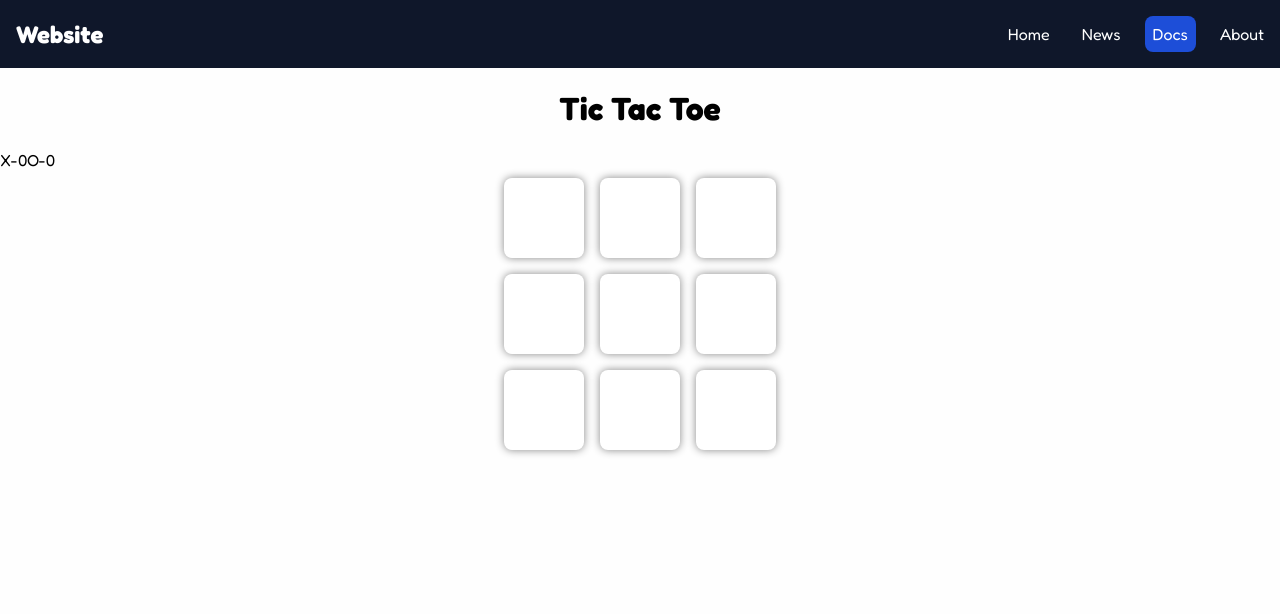
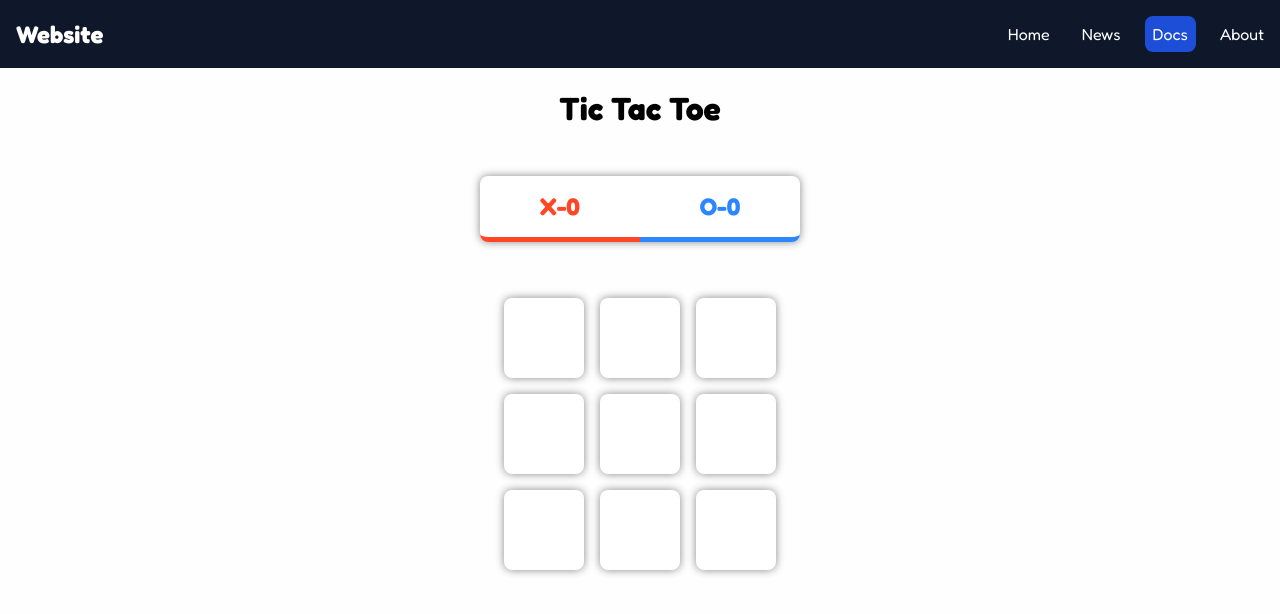
Before and after one commit to Afekadar/react2, a React (Create React App) app: page /Docs in a window 1280 px wide. Shown: the top 614 px of the page. Built offline with nearby package versions, Linux system fonts and the light colour scheme.

Commit message:
scoreboard css

```diff
--- a/src/Components/pages/TicTacToe/ScoreBoard.css
+++ b/src/Components/pages/TicTacToe/ScoreBoard.css
@@ -0,0 +1,35 @@
+.scoreboard {
+  display: flex;
+  flex-direction: row;
+  align-items: center;
+  justify-content: space-evenly;
+  width: 20rem;
+  font-size: 1.5em;
+  background-color: white;
+  margin: 3rem auto;
+  box-shadow: 0 0 8px #888;
+  border-radius: 0.5rem;
+  font-weight: bold;
+}
+
+.score {
+  width: 100%;
+  text-align: center;
+  padding: 1rem;
+}
+
+.x-score {
+  color: rgb(255, 70, 37);
+  border-bottom: 5px solid rgb(255, 70, 37);
+  border-radius: 0.5rem 0 0 0.5rem;
+}
+
+.o-score {
+  color: rgb(44, 135, 255);
+  border-bottom: 5px solid rgb(44, 135, 255);
+  border-radius: 0 0.5rem 0.5rem 0;
+}
+
+.inactive {
+  border-bottom: 5px solid transparent;
+}
--- a/src/Components/pages/TicTacToe/ScoreBoard.js
+++ b/src/Components/pages/TicTacToe/ScoreBoard.js
@@ -5,8 +5,12 @@ export const ScoreBoard = ({ scores, xPlaying }) => {
   const { xScore, oScore } = scores;
   return (
     <div className="scoreboard">
-      <span className={"score x-score ${!xPlaying}"}>X-{xScore}</span>
-      <span className={"score o-score ${xPlaying}"}>O-{oScore}</span>
+      <span className={'score x-score ${!xPlaying && "inactive"}'}>
+        X-{xScore}
+      </span>
+      <span className={'score o-score ${xPlaying && "inactive"}'}>
+        O-{oScore}
+      </span>
     </div>
   );
 };
```
